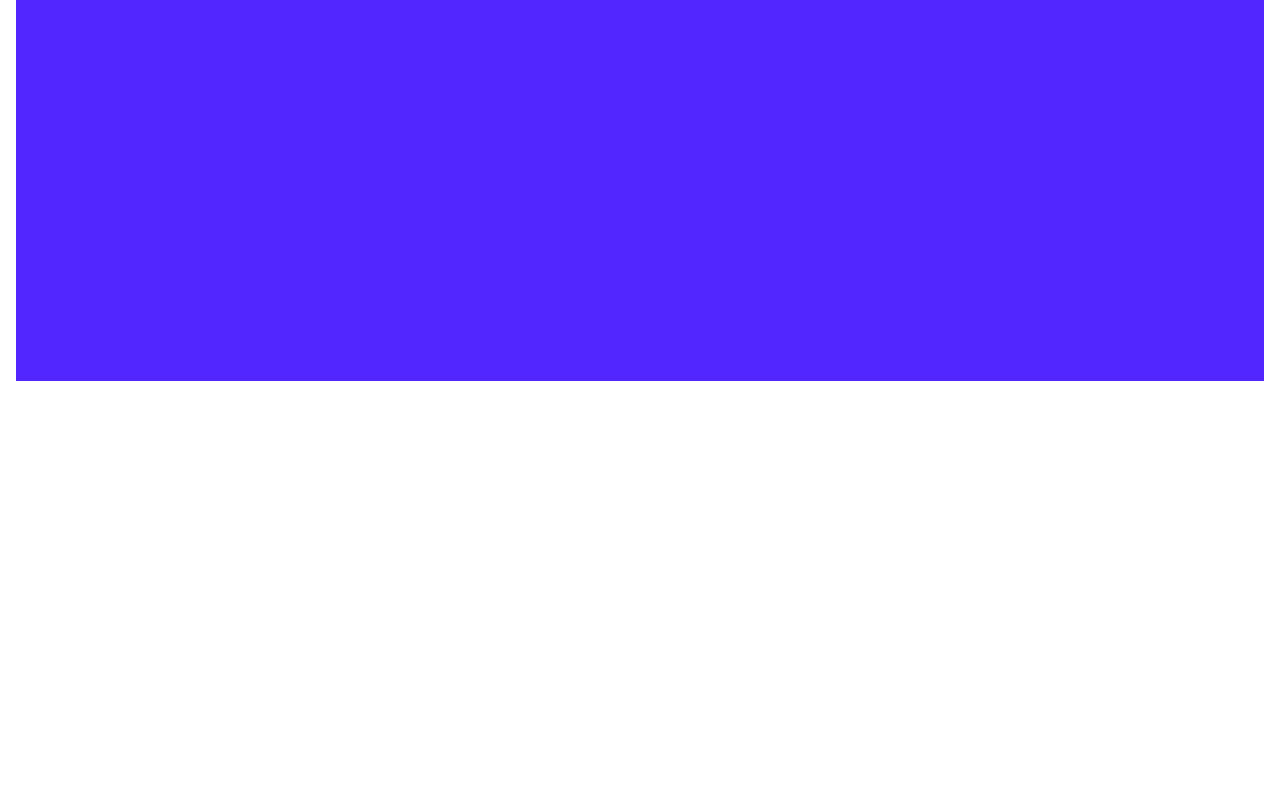
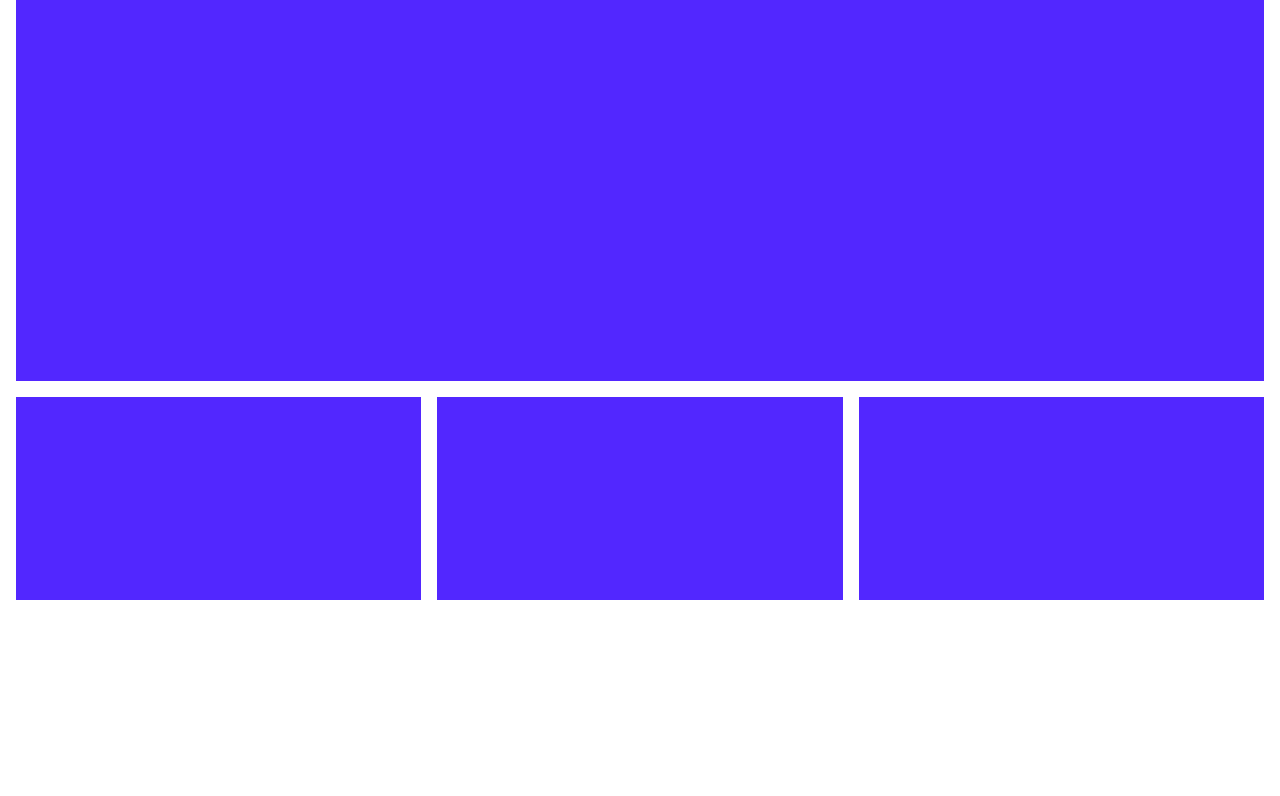
Before and after one commit to ranaufalmuha/NFT-Project, a Next.js app: page / in a window 1280 px wide. Shown: the part 1097-1893 px from the top of the page. Built offline with nearby package versions, Linux system fonts and the light colour scheme.

Commit message:
feat: add

```diff
--- a/src/app/_components/SwitchCharacterSection.tsx
+++ b/src/app/_components/SwitchCharacterSection.tsx
@@ -2,8 +2,15 @@ import React from "react";
 
 export default function SwitchCharacterSection() {
   return (
-    <section className="mx-auto max-w-7xl w-full px-4">
+    <section className="mx-auto max-w-7xl flex flex-col w-full px-4 gap-4">
       <div className="w-full bg-accent-1 aspect-video"></div>
+
+      {/* list character  */}
+      <div className="flex gap-4">
+        <div className="bg-accent-1 w-full aspect-2/1 hover:"></div>
+        <div className="bg-accent-1 w-full aspect-2/1"></div>
+        <div className="bg-accent-1 w-full aspect-2/1"></div>
+      </div>
     </section>
   );
 }
```
